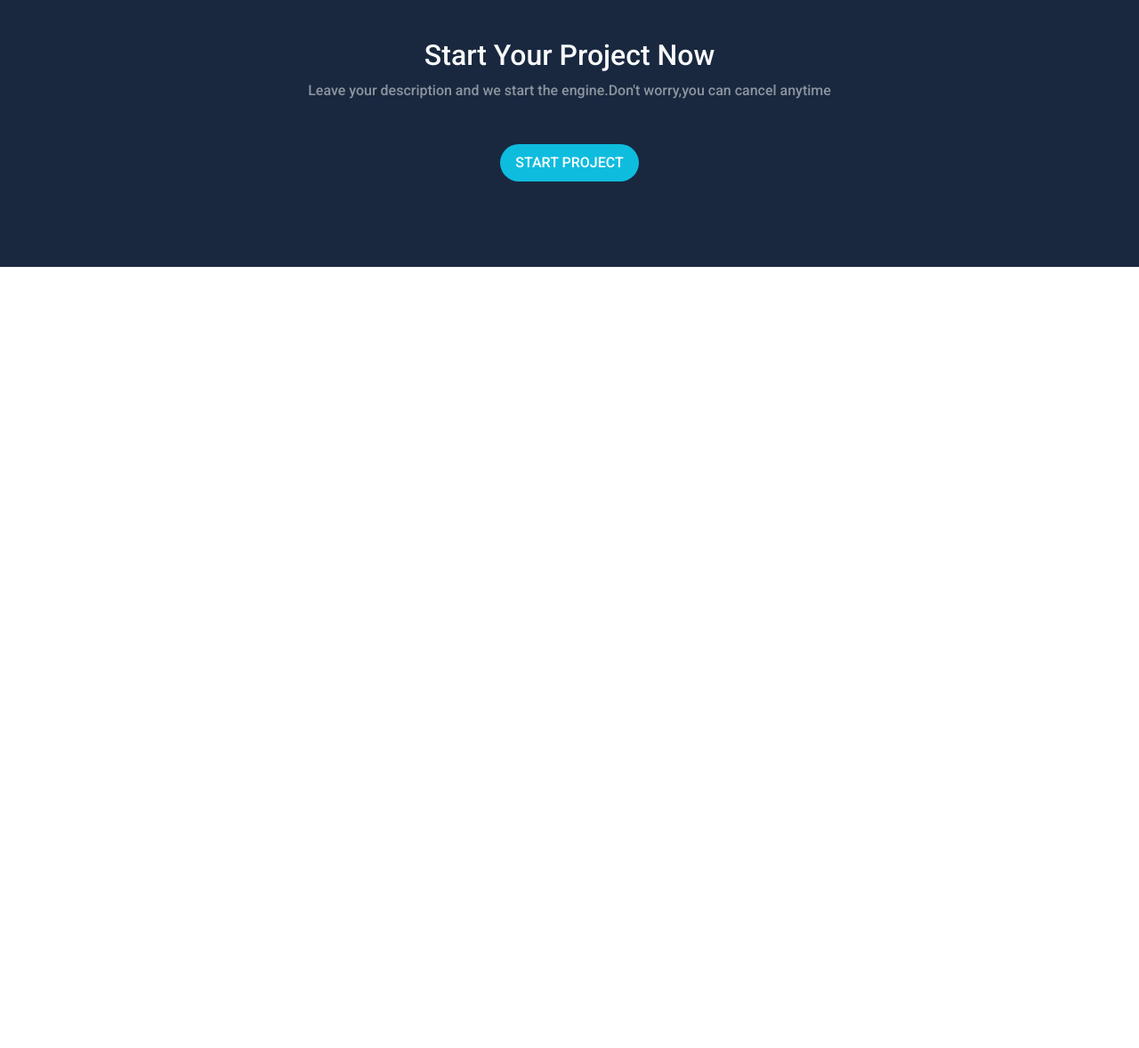
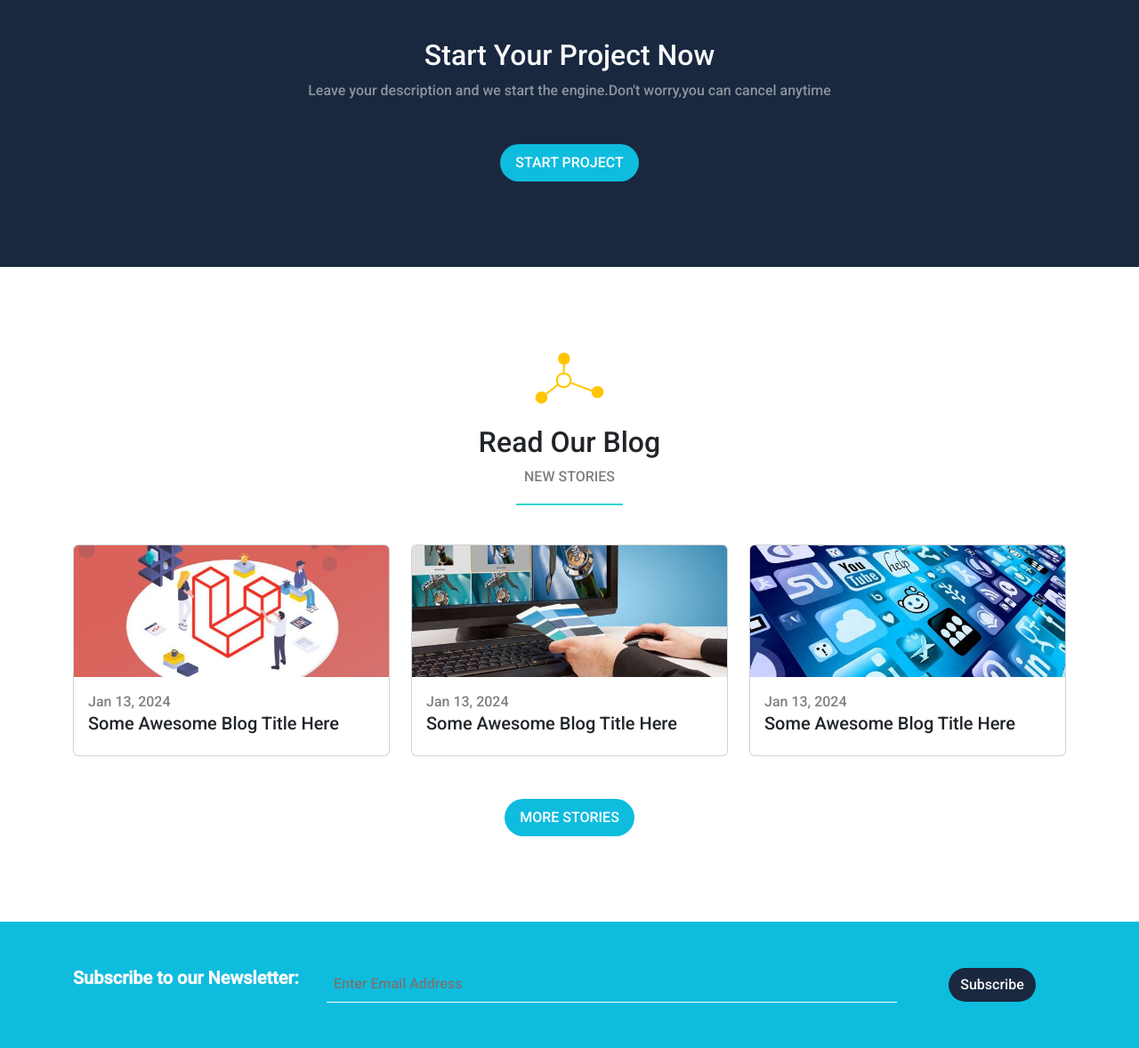
Before and after one commit to Safaa-Ebrahim/bondi, a plain HTML site: page index.html in a window 1280 px wide. Shown: the part 4227-5405 px from the top of the page at 89% size. Before the commit the page ends 4527 px from the top, so only its background shows below. Drawn offline with Linux system fonts and the light colour scheme.

Commit message:
add subscribe section

```diff
--- a/css/bondi.css
+++ b/css/bondi.css
@@ -138,3 +138,14 @@ body {
    background-color: var(--green-color);
 }
 /* End Team  */
+/* Start Subscribe */
+.subscribe{
+  background-color: var(--btn-color-alt);
+}
+.subscribe input[type="text"]:focus{
+  outline: none;
+}
+.subscribe input[type="submit"]:hover{
+    background-color: var(--red-color);
+}
+/* End Subscribe */
--- a/index.html
+++ b/index.html
@@ -403,7 +403,93 @@
     </div>
     <!-- End Project -->
     <!-- Start Blog -->
+    <div class="blog py-5">
+      <div class="container">
+        <div class="main-title text-center my-5 position-relative">
+          <img class="mb-4" src="images/title.png" alt="title" />
+          <h2>Read Our Blog</h2>
+          <p class="text-uppercase text-black-50">New Stories</p>
+        </div>
+        <div class="row pt-3">
+          <div class="col-md-6 col-lg-4">
+            <div class="card">
+              <img
+                src="images/blog-1.jpg"
+                class="card-img-top"
+                alt="blog post"
+              />
+              <div class="card-body">
+                <span class="text-black-50">Jan 13, 2024</span>
+                <h5 class="card-title">Some Awesome Blog Title Here</h5>
+              </div>
+            </div>
+          </div>
+          <div class="col-md-6 col-lg-4">
+            <div class="card">
+              <img
+                src="images/blog-2.jpg"
+                class="card-img-top"
+                alt="blog post"
+              />
+              <div class="card-body">
+                <span class="text-black-50">Jan 13, 2024</span>
+                <h5 class="card-title">Some Awesome Blog Title Here</h5>
+              </div>
+            </div>
+          </div>
+          <div class="col-md-6 col-lg-4">
+            <div class="card">
+              <img
+                src="images/blog-3.jpg"
+                class="card-img-top"
+                alt="blog post"
+              />
+              <div class="card-body">
+                <span class="text-black-50">Jan 13, 2024</span>
+                <h5 class="card-title">Some Awesome Blog Title Here</h5>
+              </div>
+            </div>
+          </div>
+        </div>
+        <div class="d-flex justify-content-center mt-5 mb-5">
+          <a
+            class="btn rounded-pill text-white py-2 px-3 main-btn text-uppercase"
+            href="#"
+            >More Stories</a
+          >
+        </div>
+      </div>
+    </div>
     <!-- End Blog -->
+    <!-- Start Subscribe -->
+    <div class="subscribe py-5 text-center text-md-start">
+      <div class="container">
+        <form class="row align-items-center">
+          <div class="col-md-6 col-lg-3">
+            <div class="fw-bold fs-5 mb-3 text-light">
+              Subscribe to our Newsletter:
+            </div>
+          </div>
+          <div class="col-md-6 col-lg-7 mb-5 mb-md-0">
+            <input
+              class="w-100 text-light p-2 bg-transparent border-0 border-bottom border-light"
+              type="text"
+              placeholder="Enter Email Address"
+            />
+          </div>
+          <div
+            class="col-md-6 col-lg-2 text-center text-md-start text-lg-center m-auto m-md-0 m-lg-auto"
+          >
+            <input
+              class="btn rounded-pill dark-bg text-light"
+              type="submit"
+              value="Subscribe"
+            />
+          </div>
+        </form>
+      </div>
+    </div>
+    <!-- End Subscribe -->
 
     <!-- Bootstrap JS File -->
     <script src="js/bootstrap.bundle.min.js"></script>
```
